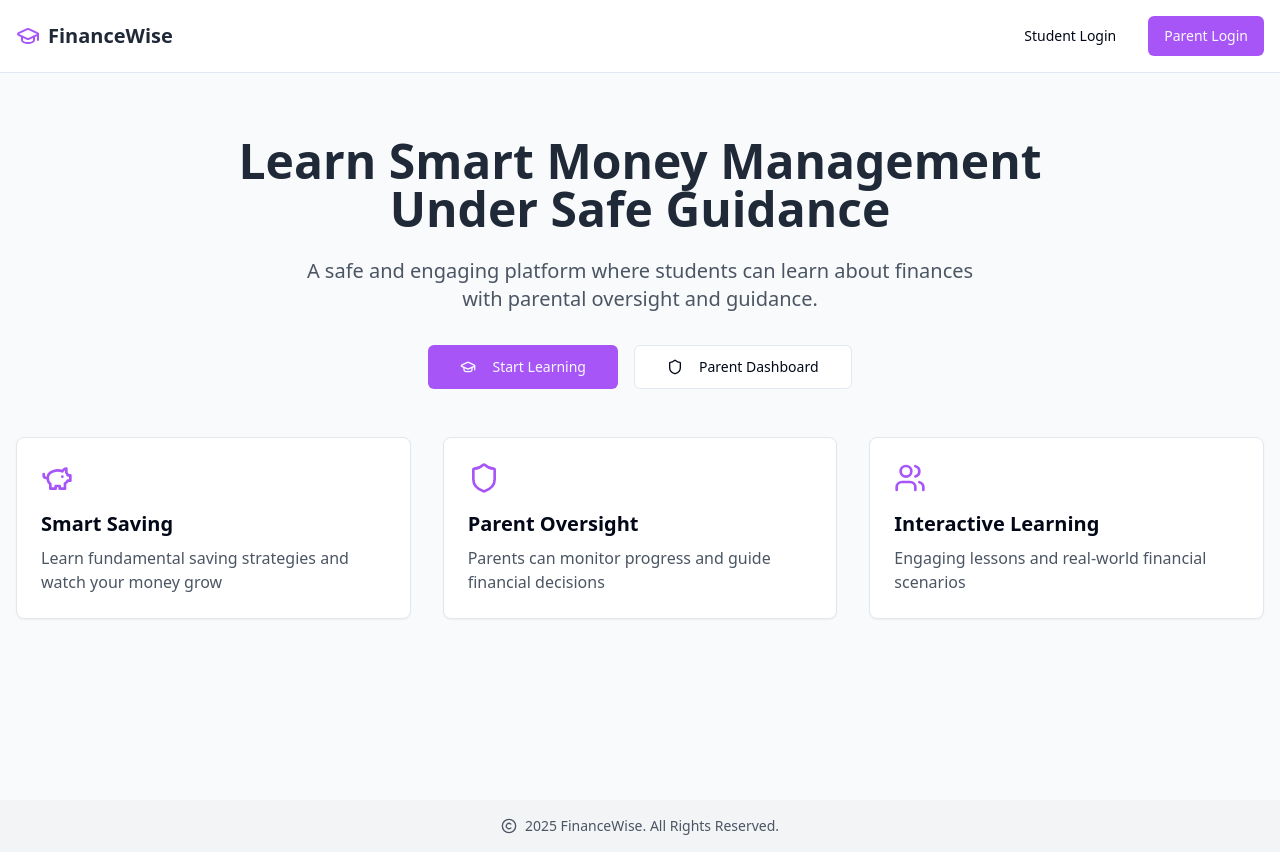
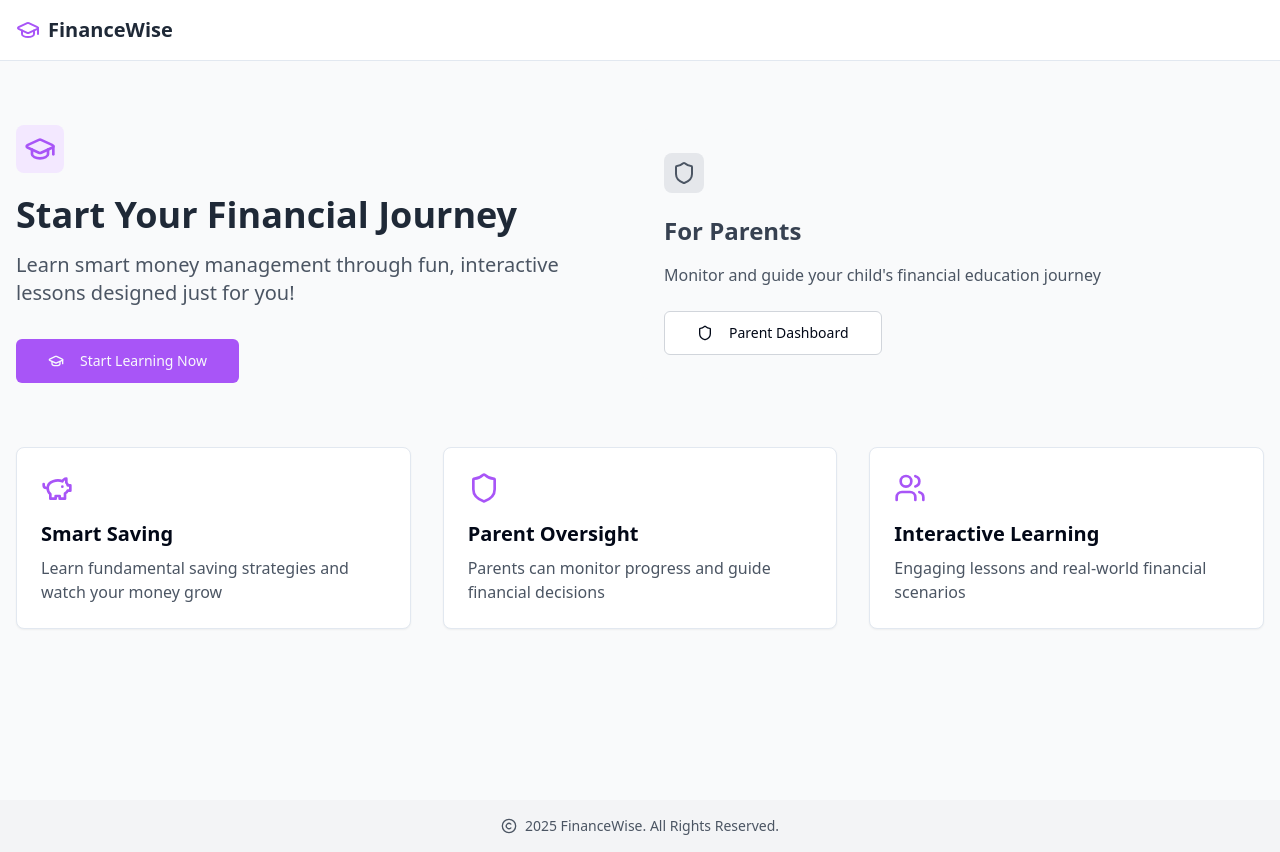
Before and after one commit to SohanGanji/ap-project, a React (Vite) app: page / in a window 1280 px wide. Built offline with nearby package versions, Linux system fonts and the light colour scheme.

Commit message:
Refactor: Improve student login page
- Make student login more prominent.
- Remove login button from header.

```diff
--- a/src/components/Header.tsx
+++ b/src/components/Header.tsx
@@ -1,24 +1,15 @@
 
-import { Button } from "@/components/ui/button";
-import { GraduationCap, Users } from "lucide-react";
+import { GraduationCap } from "lucide-react";
 import { Link } from "react-router-dom";
 
 const Header = () => {
   return (
     <header className="w-full bg-white border-b">
-      <div className="container mx-auto px-4 py-4 flex justify-between items-center">
+      <div className="container mx-auto px-4 py-4">
         <Link to="/" className="flex items-center gap-2">
           <GraduationCap className="h-6 w-6 text-purple-500" />
           <span className="text-xl font-bold text-gray-800">FinanceWise</span>
         </Link>
-        <div className="flex gap-4">
-          <Button variant="ghost" asChild>
-            <Link to="/student-login">Student Login</Link>
-          </Button>
-          <Button className="bg-purple-500 hover:bg-purple-600" asChild>
-            <Link to="/parent-login">Parent Login</Link>
-          </Button>
-        </div>
       </div>
     </header>
   );
--- a/src/components/Hero.tsx
+++ b/src/components/Hero.tsx
@@ -1,35 +1,53 @@
-
 import { Button } from "@/components/ui/button";
-import { GraduationCap, PiggyBank, Shield, Users } from "lucide-react";
+import { GraduationCap, Shield, PiggyBank, Users } from "lucide-react";
 import { Link } from "react-router-dom";
 
 const Hero = () => {
   return (
-    <div className="container mx-auto px-4 py-16 flex flex-col items-center text-center">
-      <h1 className="text-4xl md:text-5xl font-bold text-gray-800 mb-6">
-        Learn Smart Money Management
-        <br />
-        Under Safe Guidance
-      </h1>
-      <p className="text-xl text-gray-600 mb-8 max-w-2xl">
-        A safe and engaging platform where students can learn about finances with
-        parental oversight and guidance.
+    <div className="container mx-auto px-4 py-16">
+      <div className="flex flex-col lg:flex-row gap-12 items-center">
+        <div className="flex-1 space-y-8 text-center lg:text-left">
+          <div className="space-y-4">
+            <div className="inline-block p-2 bg-purple-100 rounded-lg">
+              <GraduationCap className="h-8 w-8 text-purple-500" />
+            </div>
+            <h2 className="text-4xl font-bold text-gray-800">
+              Start Your Financial Journey
+            </h2>
+            <p className="text-xl text-gray-600">
+              Learn smart money management through fun, interactive lessons designed just for you!
             </p>
-      <div className="flex flex-col sm:flex-row gap-4 mb-12">
-        <Button size="lg" className="bg-purple-500 hover:bg-purple-600" asChild>
+          </div>
+          <Button size="lg" className="bg-purple-500 hover:bg-purple-600 transform hover:scale-105 transition-all" asChild>
             <Link to="/student-login">
               <GraduationCap className="mr-2 h-5 w-5" />
-            Start Learning
+              Start Learning Now
             </Link>
           </Button>
-        <Button size="lg" variant="outline" asChild>
+        </div>
+
+        <div className="flex-1 space-y-6 p-6 bg-gray-50 rounded-lg text-center lg:text-left">
+          <div className="space-y-4">
+            <div className="inline-block p-2 bg-gray-200 rounded-lg">
+              <Shield className="h-6 w-6 text-gray-600" />
+            </div>
+            <h3 className="text-2xl font-semibold text-gray-700">
+              For Parents
+            </h3>
+            <p className="text-gray-600">
+              Monitor and guide your child's financial education journey
+            </p>
+          </div>
+          <Button variant="outline" size="lg" className="border-gray-300" asChild>
             <Link to="/parent-login">
               <Shield className="mr-2 h-5 w-5" />
               Parent Dashboard
             </Link>
           </Button>
         </div>
-      <div className="grid md:grid-cols-3 gap-8 text-left">
+      </div>
+
+      <div className="grid md:grid-cols-3 gap-8 mt-16">
         <FeatureCard
           icon={<PiggyBank className="h-8 w-8 text-purple-500" />}
           title="Smart Saving"
```
Lines whose indentation alone changed are shown as unchanged.
